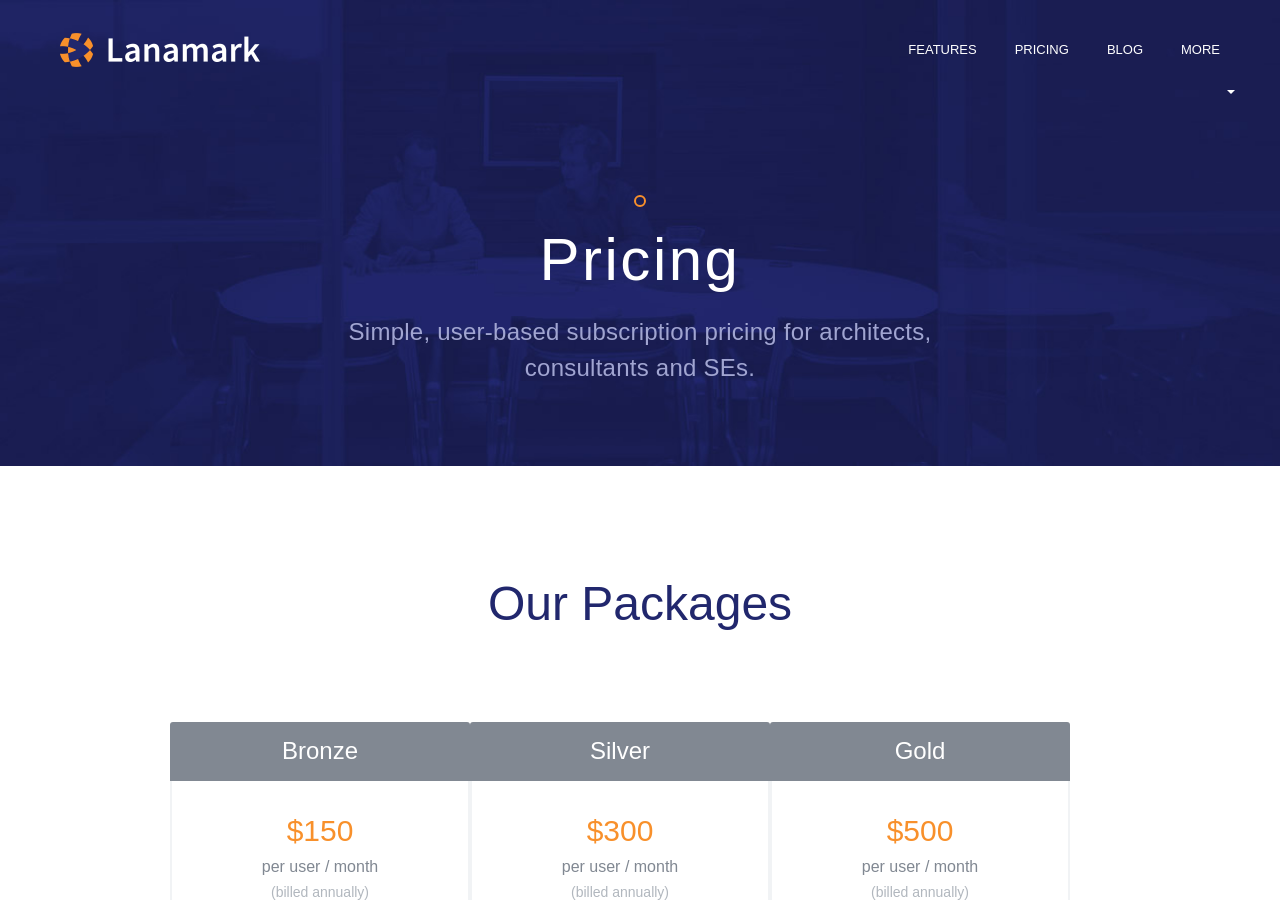
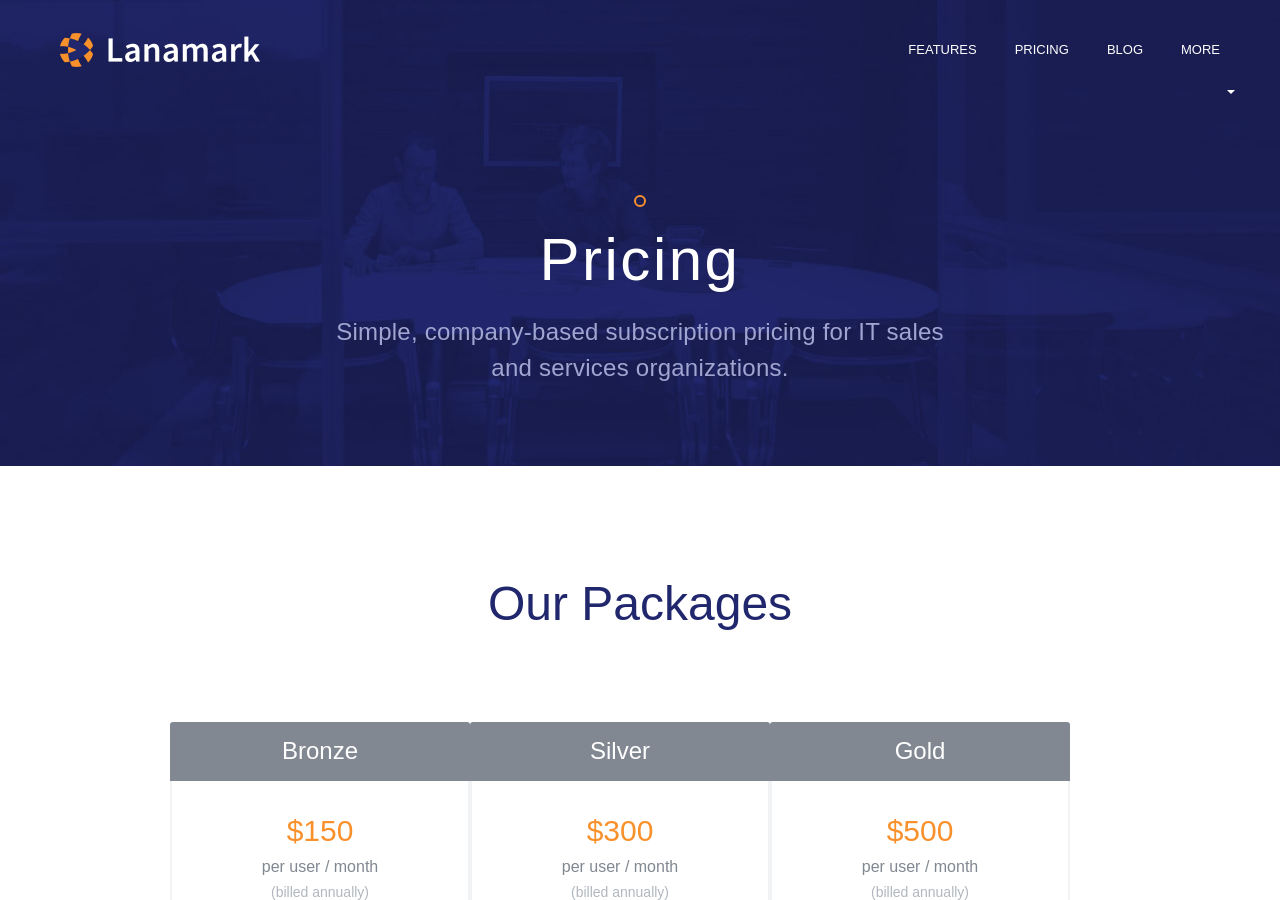
Before and after one commit to mark-angelo/rinash.github.io, a Jekyll site: the page built from pricing.html, in a window 1280 px wide and 900 px high. Built offline with Jekyll 4.4.1, drawn with Linux system fonts in a browser that asks for light colours; nearby versions of some CDN libraries.

Commit message:
Update pricing.html

```diff
--- a/pricing.html
+++ b/pricing.html
@@ -2,7 +2,7 @@
 layout: page
 headerClass: pricing
 title: Pricing
-subtitle: Simple, user-based subscription pricing for architects, consultants and SEs.
+subtitle: Simple, company-based subscription pricing for IT sales and services organizations.
 ---
 
 <div class="pricing">
```
